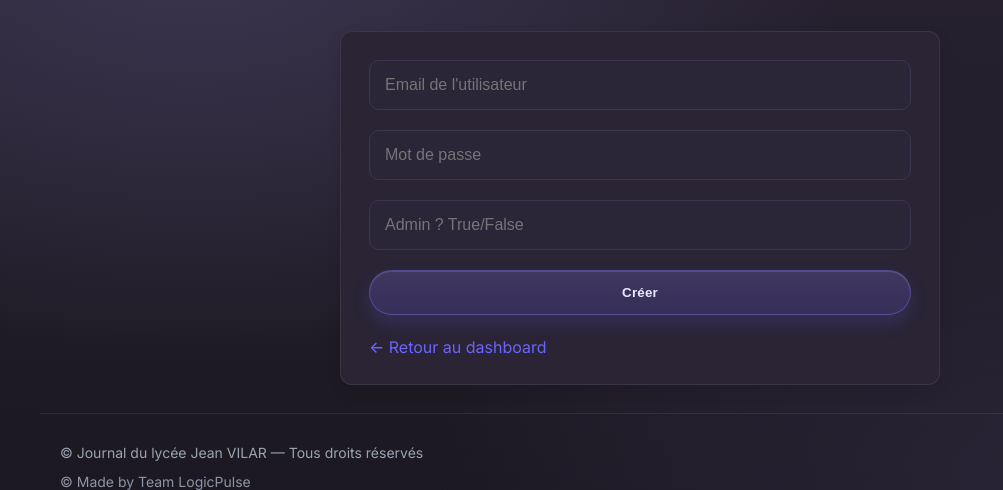
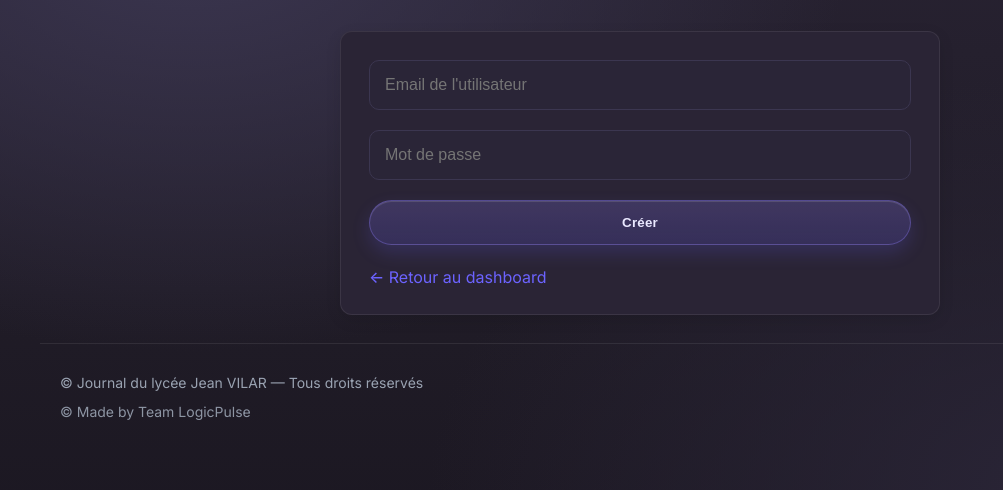
Before and after one commit to gabriel84-py/ptit_vilar, a FastAPI app: template templates/create_user.html in a window 1280 px wide. Shown: the part 188-678 px from the top of the page, without its empty margins (0-1003 px from the left). Run offline with FastAPI, Linux system fonts and the light colour scheme; the template is opened without the code that fills it, so the values that code supplies are empty.

Commit message:
admin true false deleted

```diff
--- a/templates/create_user.html
+++ b/templates/create_user.html
@@ -135,7 +135,6 @@
           placeholder="Mot de passe"
           required
         />
-        <input type="text" name="is_admin" placeholder="Admin ? True/False" />
         <button class="btn" type="submit">Créer</button>
       </form>
 
```
Also changed, not shown: data/app.db.
